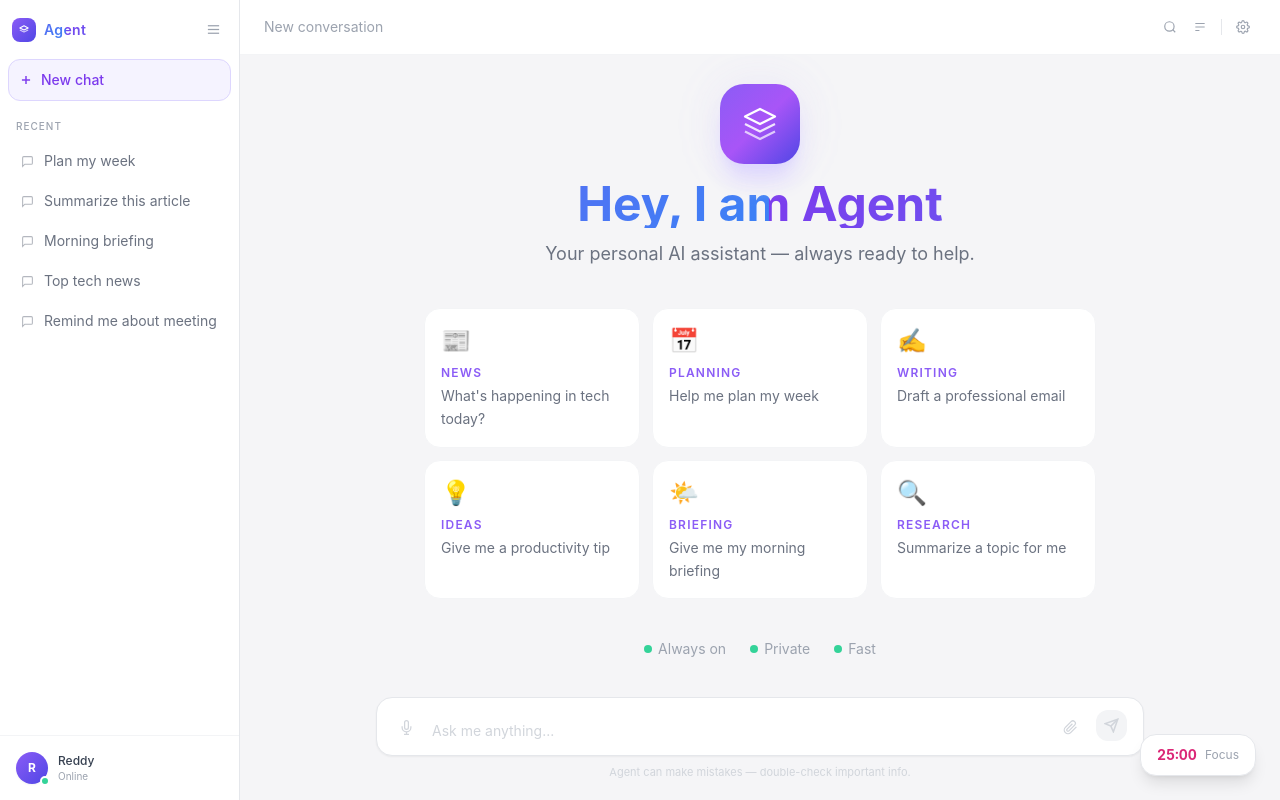
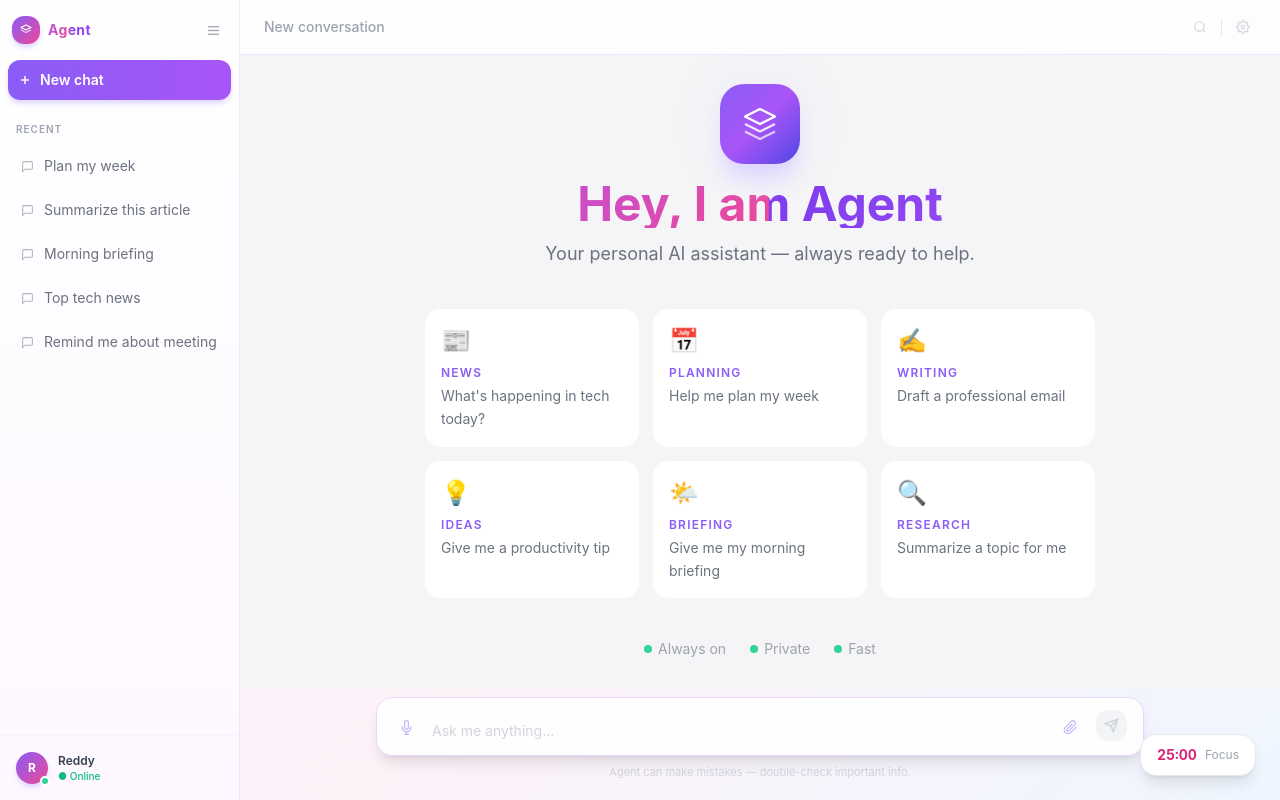
Before and after one commit to Reddy-Chandana-P/agent, a React (Vite) app: page / in a window 1280 px wide. Built offline with nearby package versions, Linux system fonts and the light colour scheme.

Commit message:
Full UI refresh - colourful gradients, vibrant cards, livelier theme

```diff
--- a/src/App.jsx
+++ b/src/App.jsx
@@ -32,36 +32,31 @@ export default function App() {
   };
 
   return (
-    <div className="flex h-screen overflow-hidden bg-[#f5f5f7]">
+    <div className="flex h-screen overflow-hidden">
       <Sidebar onNewChat={handleNewChat} activeId={activeChat} onSelect={setActiveChat} />
 
-      <div className="flex flex-col flex-1 overflow-hidden">
+      <div className="flex flex-col flex-1 overflow-hidden main-bg">
 
         {/* Topbar */}
-        <div className="flex items-center justify-between px-6 py-3.5 bg-white border-b border-gray-100 shrink-0">
+        <div className="flex items-center justify-between px-6 py-3.5 bg-white/80 backdrop-blur-sm border-b border-violet-100 shrink-0">
           <div className="flex items-center gap-2">
-            <span className="text-sm text-gray-400">
+            <span className="text-sm text-gray-400 font-medium">
               {messages.length === 0 ? "New conversation" : "Conversation"}
             </span>
             {messages.length > 0 && (
-              <span className="text-[10px] bg-violet-50 text-violet-500 border border-violet-100 px-2 py-0.5 rounded-full font-medium">
+              <span className="text-[10px] bg-violet-100 text-violet-600 px-2 py-0.5 rounded-full font-semibold">
                 {messages.filter(m => m.role === "user").length} messages
               </span>
             )}
           </div>
           <div className="flex items-center gap-1">
-            <button className="p-1.5 rounded-lg hover:bg-gray-100 text-gray-400 hover:text-gray-600 transition-all">
+            <button className="p-1.5 rounded-lg hover:bg-violet-50 text-gray-300 hover:text-violet-500 transition-all">
               <svg width="14" height="14" viewBox="0 0 24 24" fill="none" stroke="currentColor" strokeWidth="2">
                 <circle cx="11" cy="11" r="8"/><line x1="21" y1="21" x2="16.65" y2="16.65"/>
               </svg>
             </button>
-            <button className="p-1.5 rounded-lg hover:bg-gray-100 text-gray-400 hover:text-gray-600 transition-all">
-              <svg width="14" height="14" viewBox="0 0 24 24" fill="none" stroke="currentColor" strokeWidth="2">
-                <path d="M4 6h16M4 12h16M4 18h7"/>
-              </svg>
-            </button>
             <div className="w-px h-4 bg-gray-200 mx-1" />
-            <button className="p-1.5 rounded-lg hover:bg-gray-100 text-gray-400 hover:text-gray-600 transition-all">
+            <button className="p-1.5 rounded-lg hover:bg-violet-50 text-gray-300 hover:text-violet-500 transition-all">
               <svg width="14" height="14" viewBox="0 0 24 24" fill="none" stroke="currentColor" strokeWidth="2">
                 <circle cx="12" cy="12" r="3"/>
                 <path d="M19.4 15a1.65 1.65 0 0 0 .33 1.82l.06.06a2 2 0 0 1-2.83 2.83l-.06-.06a1.65 1.65 0 0 0-1.82-.33 1.65 1.65 0 0 0-1 1.51V21a2 2 0 0 1-4 0v-.09A1.65 1.65 0 0 0 9 19.4a1.65 1.65 0 0 0-1.82.33l-.06.06a2 2 0 0 1-2.83-2.83l.06-.06A1.65 1.65 0 0 0 4.68 15a1.65 1.65 0 0 0-1.51-1H3a2 2 0 0 1 0-4h.09A1.65 1.65 0 0 0 4.6 9a1.65 1.65 0 0 0-.33-1.82l-.06-.06a2 2 0 0 1 2.83-2.83l.06.06A1.65 1.65 0 0 0 9 4.68a1.65 1.65 0 0 0 1-1.51V3a2 2 0 0 1 4 0v.09a1.65 1.65 0 0 0 1 1.51 1.65 1.65 0 0 0 1.82-.33l.06-.06a2 2 0 0 1 2.83 2.83l-.06.06A1.65 1.65 0 0 0 19.4 9a1.65 1.65 0 0 0 1.51 1H21a2 2 0 0 1 0 4h-.09a1.65 1.65 0 0 0-1.51 1z"/>
@@ -81,16 +76,16 @@ export default function App() {
               ))}
               {loading && (
                 <div className="flex gap-3 px-4 py-2 animate-fade-up">
-                  <div className="w-8 h-8 rounded-full bg-gradient-to-br from-violet-500 to-indigo-600 flex items-center justify-center shrink-0 mt-1">
+                  <div className="w-8 h-8 rounded-full bg-gradient-to-br from-violet-500 to-pink-500 flex items-center justify-center shrink-0 mt-1 shadow-md shadow-violet-200">
                     <svg width="14" height="14" viewBox="0 0 24 24" fill="none">
                       <path d="M12 2L2 7l10 5 10-5-10-5z" stroke="white" strokeWidth="2" strokeLinejoin="round"/>
                       <path d="M2 12l10 5 10-5" stroke="white" strokeWidth="2" strokeLinejoin="round" strokeOpacity="0.7"/>
                     </svg>
                   </div>
                   <div className="msg-agent rounded-2xl rounded-bl-sm px-4 py-3 flex items-center gap-1.5">
-                    <span className="w-1.5 h-1.5 bg-violet-400 rounded-full animate-bounce [animation-delay:0ms]" />
-                    <span className="w-1.5 h-1.5 bg-violet-400 rounded-full animate-bounce [animation-delay:150ms]" />
-                    <span className="w-1.5 h-1.5 bg-violet-400 rounded-full animate-bounce [animation-delay:300ms]" />
+                    <span className="w-2 h-2 bg-violet-400 rounded-full animate-bounce [animation-delay:0ms]" />
+                    <span className="w-2 h-2 bg-purple-400 rounded-full animate-bounce [animation-delay:150ms]" />
+                    <span className="w-2 h-2 bg-pink-400 rounded-full animate-bounce [animation-delay:300ms]" />
                   </div>
                 </div>
               )}
--- a/src/components/ChatInput.jsx
+++ b/src/components/ChatInput.jsx
@@ -27,11 +27,11 @@ export default function ChatInput({ onSend, disabled }) {
   const canSend = value.trim() && !disabled;
 
   return (
-    <div className="px-4 pb-5 pt-2 bg-[#f5f5f7]">
+    <div className="px-4 pb-5 pt-2 bg-transparent">
       <div className="max-w-3xl mx-auto">
-        <div className="glass-input rounded-2xl px-4 py-3 flex items-end gap-3 shadow-sm">
+        <div className="glass-input rounded-2xl px-4 py-3 flex items-end gap-3 shadow-lg">
 
-          <button className="p-1.5 rounded-xl text-gray-300 hover:text-gray-500 hover:bg-gray-100 transition-all shrink-0 mb-0.5">
+          <button className="p-1.5 rounded-xl text-violet-300 hover:text-violet-500 hover:bg-violet-50 transition-all shrink-0 mb-0.5">
             <svg width="15" height="15" viewBox="0 0 24 24" fill="none" stroke="currentColor" strokeWidth="2">
               <path d="M12 1a3 3 0 0 0-3 3v8a3 3 0 0 0 6 0V4a3 3 0 0 0-3-3z"/>
               <path d="M19 10v2a7 7 0 0 1-14 0v-2"/>
@@ -50,7 +50,7 @@ export default function ChatInput({ onSend, disabled }) {
             className="flex-1 bg-transparent text-sm text-gray-700 placeholder-gray-300 resize-none outline-none leading-relaxed max-h-40"
           />
 
-          <button className="p-1.5 rounded-xl text-gray-300 hover:text-gray-500 hover:bg-gray-100 transition-all shrink-0 mb-0.5">
+          <button className="p-1.5 rounded-xl text-violet-300 hover:text-violet-500 hover:bg-violet-50 transition-all shrink-0 mb-0.5">
             <svg width="15" height="15" viewBox="0 0 24 24" fill="none" stroke="currentColor" strokeWidth="2">
               <path d="M21.44 11.05l-9.19 9.19a6 6 0 0 1-8.49-8.49l9.19-9.19a4 4 0 0 1 5.66 5.66l-9.2 9.19a2 2 0 0 1-2.83-2.83l8.49-8.48"/>
             </svg>
@@ -61,7 +61,7 @@ export default function ChatInput({ onSend, disabled }) {
             disabled={!canSend}
             className={`p-2 rounded-xl transition-all shrink-0 mb-0.5 ${
               canSend
-                ? "bg-gradient-to-br from-violet-500 to-indigo-600 hover:from-violet-400 hover:to-indigo-500 text-white shadow-md hover:scale-105"
+                ? "bg-gradient-to-br from-violet-500 to-pink-500 hover:from-violet-600 hover:to-pink-600 text-white shadow-lg shadow-violet-200 hover:scale-105"
                 : "bg-gray-100 text-gray-300 cursor-not-allowed"
             }`}
           >
--- a/src/components/Sidebar.jsx
+++ b/src/components/Sidebar.jsx
@@ -18,18 +18,18 @@ export default function Sidebar({ onNewChat, activeId, onSelect }) {
       <div className="flex items-center justify-between px-3 py-4">
         {!collapsed && (
           <div className="flex items-center gap-2">
-            <div className="w-6 h-6 rounded-lg bg-gradient-to-br from-violet-500 to-indigo-600 flex items-center justify-center">
-              <svg width="10" height="10" viewBox="0 0 24 24" fill="none">
+            <div className="w-7 h-7 rounded-xl bg-gradient-to-br from-violet-500 to-pink-500 flex items-center justify-center shadow-md shadow-violet-200">
+              <svg width="12" height="12" viewBox="0 0 24 24" fill="none">
                 <path d="M12 2L2 7l10 5 10-5-10-5z" stroke="white" strokeWidth="2.5" strokeLinejoin="round"/>
                 <path d="M2 12l10 5 10-5" stroke="white" strokeWidth="2.5" strokeLinejoin="round" strokeOpacity="0.7"/>
               </svg>
             </div>
-            <span className="text-sm font-semibold gradient-text tracking-wide">Agent</span>
+            <span className="text-sm font-bold gradient-text tracking-wide">Agent</span>
           </div>
         )}
         <button
           onClick={() => setCollapsed(!collapsed)}
-          className="p-1.5 rounded-lg hover:bg-gray-100 text-gray-400 hover:text-gray-600 transition-colors ml-auto"
+          className="p-1.5 rounded-lg hover:bg-violet-50 text-gray-400 hover:text-violet-500 transition-colors ml-auto"
         >
           <svg width="15" height="15" viewBox="0 0 24 24" fill="none" stroke="currentColor" strokeWidth="2">
             <line x1="3" y1="6" x2="21" y2="6"/>
@@ -40,10 +40,10 @@ export default function Sidebar({ onNewChat, activeId, onSelect }) {
       </div>
 
       {/* New Chat */}
-      <div className="px-2 mb-3">
+      <div className="px-2 mb-4">
         <button
           onClick={onNewChat}
-          className={`flex items-center gap-2 w-full p-2.5 rounded-xl border border-violet-200 bg-violet-50 hover:bg-violet-100 text-violet-600 hover:text-violet-700 transition-all text-sm font-medium ${collapsed ? "justify-center" : ""}`}
+          className={`flex items-center gap-2 w-full p-2.5 rounded-xl bg-gradient-to-r from-violet-500 to-purple-500 hover:from-violet-600 hover:to-purple-600 text-white shadow-md shadow-violet-200 transition-all text-sm font-semibold ${collapsed ? "justify-center" : ""}`}
         >
           <svg width="14" height="14" viewBox="0 0 24 24" fill="none" stroke="currentColor" strokeWidth="2.5">
             <line x1="12" y1="5" x2="12" y2="19"/>
@@ -56,14 +56,14 @@ export default function Sidebar({ onNewChat, activeId, onSelect }) {
       {/* History */}
       {!collapsed && (
         <div className="flex-1 overflow-y-auto px-2 space-y-0.5">
-          <p className="text-[10px] text-gray-400 px-2 py-1.5 uppercase tracking-widest font-medium">Recent</p>
+          <p className="text-[10px] text-gray-400 px-2 py-1.5 uppercase tracking-widest font-semibold">Recent</p>
           {mockChats.map((chat) => (
             <button
               key={chat.id}
               onClick={() => onSelect(chat.id)}
-              className={`group flex items-center gap-2.5 w-full px-3 py-2 rounded-xl text-left text-sm transition-all ${
+              className={`group flex items-center gap-2.5 w-full px-3 py-2.5 rounded-xl text-left text-sm transition-all ${
                 activeId === chat.id
-                  ? "bg-violet-50 text-violet-700 border border-violet-100"
+                  ? "bg-gradient-to-r from-violet-50 to-purple-50 text-violet-700 border border-violet-100 font-medium"
                   : "text-gray-500 hover:bg-gray-50 hover:text-gray-800 border border-transparent"
               }`}
             >
@@ -77,18 +77,18 @@ export default function Sidebar({ onNewChat, activeId, onSelect }) {
       )}
 
       {/* User */}
-      <div className="p-2 mt-auto border-t border-gray-100">
-        <button className={`flex items-center gap-2.5 w-full p-2 rounded-xl hover:bg-gray-50 transition-colors ${collapsed ? "justify-center" : ""}`}>
+      <div className="p-2 mt-auto border-t border-violet-50">
+        <button className={`flex items-center gap-2.5 w-full p-2 rounded-xl hover:bg-violet-50 transition-colors ${collapsed ? "justify-center" : ""}`}>
           <div className="relative shrink-0">
-            <div className="w-8 h-8 rounded-full bg-gradient-to-br from-violet-500 to-indigo-600 flex items-center justify-center text-xs font-bold text-white shadow-sm">
+            <div className="w-8 h-8 rounded-full bg-gradient-to-br from-violet-500 to-pink-500 flex items-center justify-center text-xs font-bold text-white shadow-md shadow-violet-200">
               R
             </div>
             <span className="absolute -bottom-0.5 -right-0.5 w-2.5 h-2.5 bg-emerald-400 rounded-full border-2 border-white" />
           </div>
           {!collapsed && (
             <div className="text-left">
-              <p className="text-xs font-medium text-gray-700">Reddy</p>
-              <p className="text-[10px] text-gray-400">Online</p>
+              <p className="text-xs font-semibold text-gray-700">Reddy</p>
+              <p className="text-[10px] text-emerald-500 font-medium">● Online</p>
             </div>
           )}
         </button>
--- a/src/index.css
+++ b/src/index.css
@@ -7,14 +7,14 @@
 body {
   margin: 0;
   font-family: 'Inter', -apple-system, BlinkMacSystemFont, sans-serif;
-  background: #f5f5f7;
+  background: #faf8ff;
   color: #1a1a2e;
   overflow: hidden;
 }
 
 ::-webkit-scrollbar { width: 4px; }
 ::-webkit-scrollbar-track { background: transparent; }
-::-webkit-scrollbar-thumb { background: #d1d1e0; border-radius: 4px; }
+::-webkit-scrollbar-thumb { background: #ddd6fe; border-radius: 4px; }
 
 @keyframes shimmer {
   0% { background-position: -200% center; }
@@ -22,20 +22,26 @@ body {
 }
 
 @keyframes fade-up {
-  from { opacity: 0; transform: translateY(12px); }
+  from { opacity: 0; transform: translateY(14px); }
   to { opacity: 1; transform: translateY(0); }
 }
 
 @keyframes pulse-glow {
-  0%, 100% { opacity: 0.5; }
-  50% { opacity: 1; }
+  0%, 100% { opacity: 0.4; transform: scale(1); }
+  50% { opacity: 0.9; transform: scale(1.08); }
 }
 
-.animate-fade-up { animation: fade-up 0.35s ease forwards; }
+@keyframes float {
+  0%, 100% { transform: translateY(0); }
+  50% { transform: translateY(-10px); }
+}
+
+.animate-fade-up { animation: fade-up 0.4s ease forwards; }
 .animate-pulse-glow { animation: pulse-glow 3s ease-in-out infinite; }
+.animate-float { animation: float 5s ease-in-out infinite; }
 
 .gradient-text {
-  background: linear-gradient(135deg, #7c3aed, #6366f1, #3b82f6);
+  background: linear-gradient(135deg, #7c3aed, #a855f7, #ec4899);
   background-size: 200% auto;
   -webkit-background-clip: text;
   -webkit-text-fill-color: transparent;
@@ -44,28 +50,43 @@ body {
 }
 
 .sidebar-bg {
-  background: #ffffff;
-  border-right: 1px solid #e5e7eb;
+  background: linear-gradient(180deg, #ffffff 0%, #fdf8ff 100%);
+  border-right: 1px solid #ede9fe;
+}
+
+.main-bg {
+  background: linear-gradient(135deg, #faf8ff 0%, #fdf2f8 50%, #eff6ff 100%);
 }
 
 .glass-input {
-  background: #ffffff;
-  border: 1.5px solid #e5e7eb;
+  background: rgba(255,255,255,0.9);
+  border: 1.5px solid #e9d5ff;
+  backdrop-filter: blur(12px);
   transition: border-color 0.2s, box-shadow 0.2s;
 }
 
 .glass-input:focus-within {
-  border-color: #8b5cf6;
-  box-shadow: 0 0 0 3px rgba(139,92,246,0.1);
+  border-color: #a855f7;
+  box-shadow: 0 0 0 4px rgba(168,85,247,0.1), 0 4px 20px rgba(168,85,247,0.08);
 }
 
 .msg-user {
-  background: linear-gradient(135deg, #7c3aed, #6366f1);
+  background: linear-gradient(135deg, #7c3aed, #a855f7);
   color: #ffffff;
+  box-shadow: 0 4px 15px rgba(124,58,237,0.25);
 }
 
 .msg-agent {
   background: #ffffff;
-  border: 1px solid #e5e7eb;
+  border: 1px solid #ede9fe;
   color: #374151;
+  box-shadow: 0 2px 8px rgba(0,0,0,0.05);
 }
+
+.card-hover {
+  transition: all 0.2s ease;
+}
+.card-hover:hover {
+  transform: translateY(-3px);
+  box-shadow: 0 12px 30px rgba(124,58,237,0.12);
+}
```
